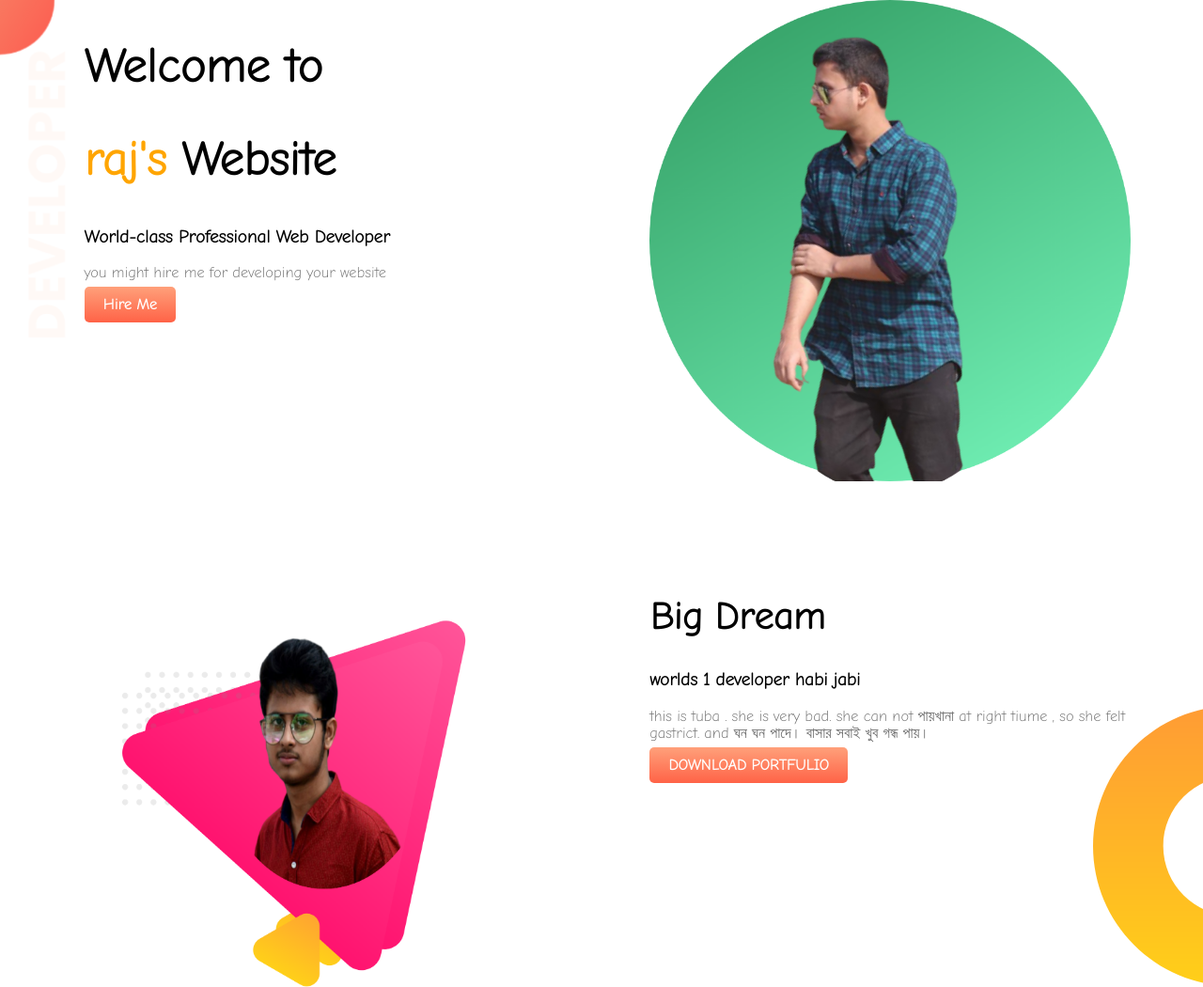
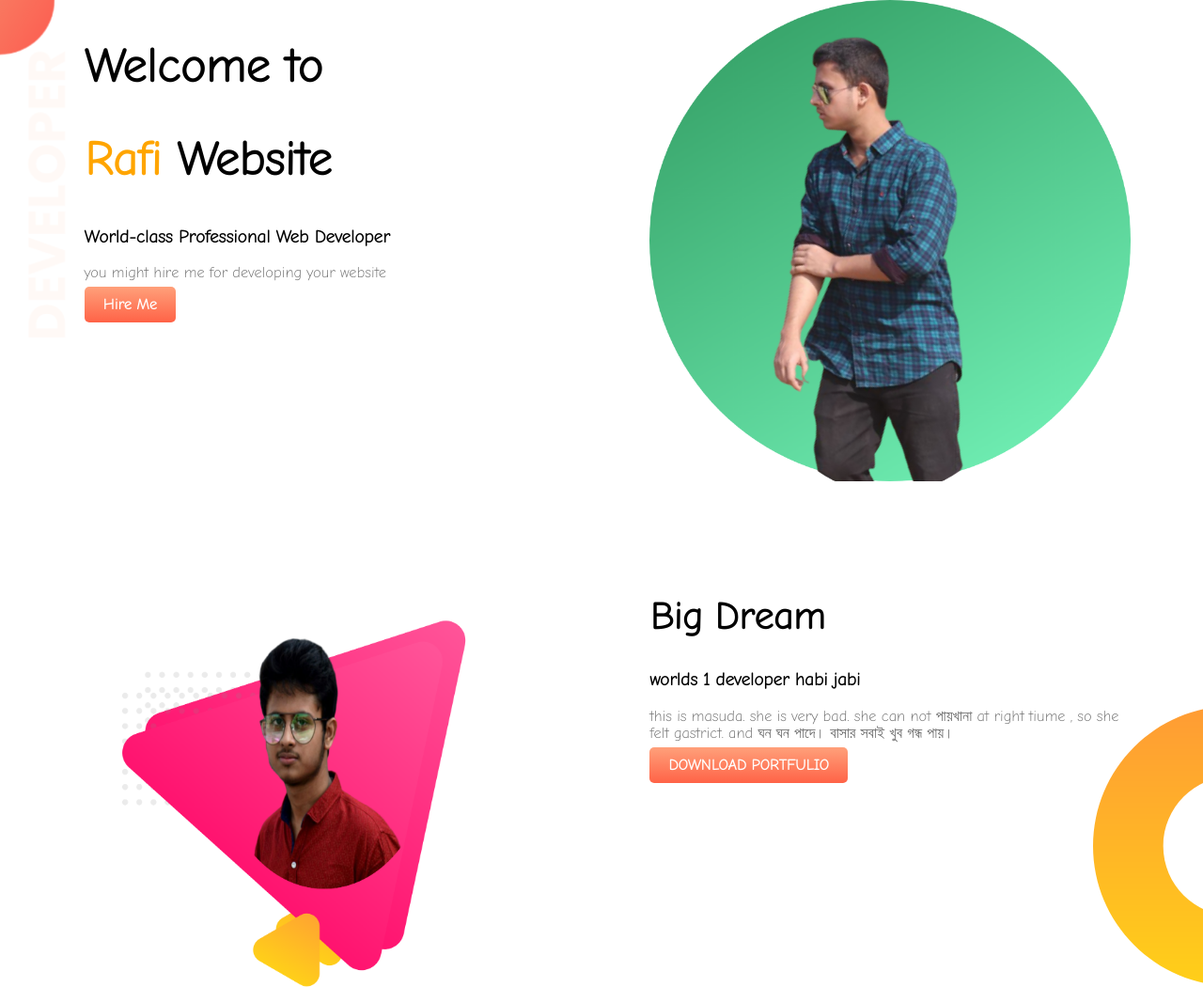
Before and after one commit to myoppo27/web-portfolio, a plain HTML site: page index.html in a window 1280 px wide. Shown: the top 1050 px of the page at 94% size. Drawn offline with Linux system fonts and the light colour scheme.

Commit message:
dsjfisdiods

```diff
--- a/index.html
+++ b/index.html
@@ -3,7 +3,7 @@
 <head>
     <meta charset="UTF-8">
     <meta name="viewport" content="width=device-width, initial-scale=1.0">
-    <title>Raj Web Developer</title>
+    <title>Rafi Web Developer</title>
 
 <link href="https://fonts.googleapis.com/css2?family=Comic+Neue:wght@300&display=swap" rel="stylesheet">
 
@@ -14,7 +14,7 @@
 <section class="top-banner">
     <div class="half-width">
     <h1>Welcome to</h1>
-    <h1> <span class="orange-highlight">raj's</span> Website</h1>
+    <h1> <span class="orange-highlight">Rafi</span> Website</h1>
     <h3>World-class Professional Web Developer</h3>
     <p>you might hire me for developing your website</p>
     <a class="link-button" target="_blank" href="https://www.youtube.com/channel/UCZ3QjK2k2rYpqTcY2w4zhzQ">Hire Me</a>
@@ -30,7 +30,7 @@
     <div class="half-width" >
         <h2>Big Dream </h2>
         <h3>worlds 1 developer habi jabi</h3>
-        <p>this is tuba . she is very bad. she can not পায়খানা at right tiume , so she felt gastrict. and ঘন ঘন পাদে। বাসার সবাই খুব গন্ধ পায়।</p>
+        <p>this is masuda. she is very bad. she can not পায়খানা at right tiume , so she felt gastrict. and ঘন ঘন পাদে। বাসার সবাই খুব গন্ধ পায়।</p>
         <a class="link-button" target="_blank" href="https://www.youtube.com/channel/UCZ3QjK2k2rYpqTcY2w4zhzQ">DOWNLOAD PORTFULIO</a>
 </section>
 <section class="experience-area">
```
